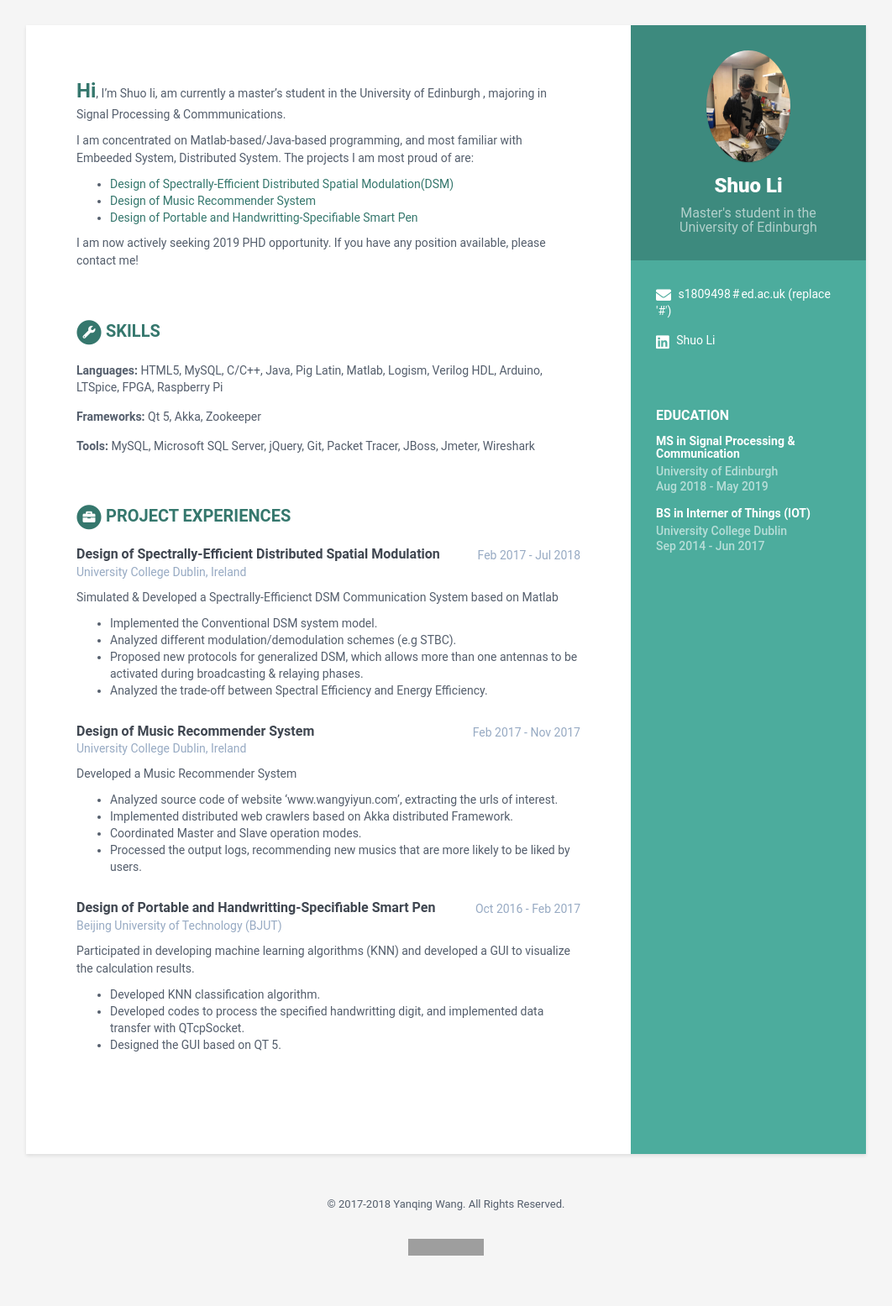
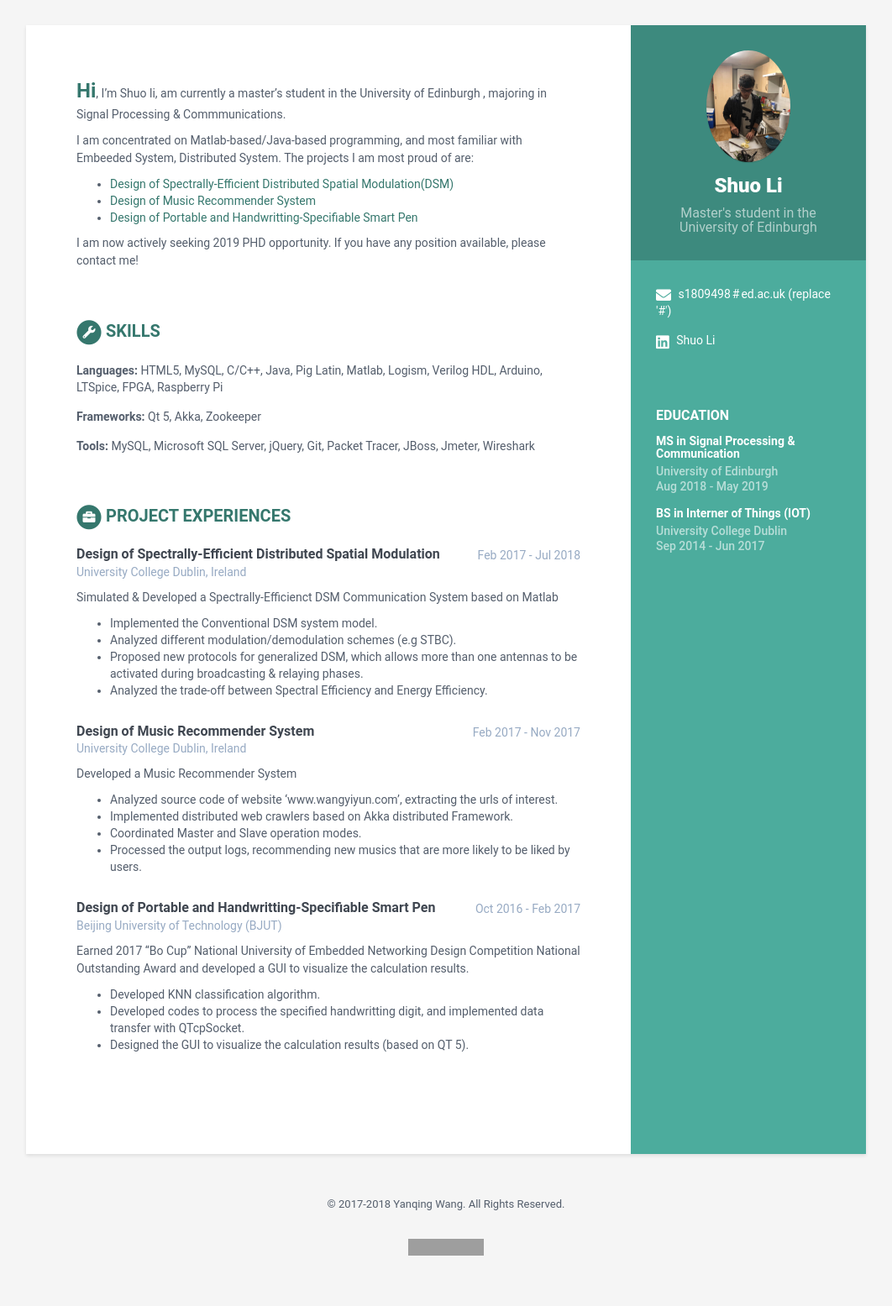
Before and after one commit to saisu123/saisu123.github.io, a Jekyll site: the page built from index.html, in a window 1280 px wide. Shown: the whole page at 84% size, without its empty margins (109-1171 px from the left). Built offline with Jekyll 4.4.1, drawn with Linux system fonts in a browser that asks for light colours; grey boxes are pictures that could not be loaded.

Commit message:
Update data.yml

```diff
--- a/_data/data.yml
+++ b/_data/data.yml
@@ -90,12 +90,12 @@ experiences:
       time: Oct 2016 - Feb 2017
       company: Beijing University of Technology (BJUT)
       details: |
-        Participated in developing machine learning algorithms (KNN)
+        Earned 2017 “Bo Cup” National University of Embedded Networking Design Competition National Outstanding Award
         and developed a GUI to visualize the calculation results.
 
           - Developed KNN classification algorithm.
           - Developed codes to process the specified handwritting digit, and implemented data transfer with QTcpSocket.
-          - Designed the GUI based on QT 5.
+          - Designed the GUI to visualize the calculation results (based on QT 5).
 
 
 skills:
```
